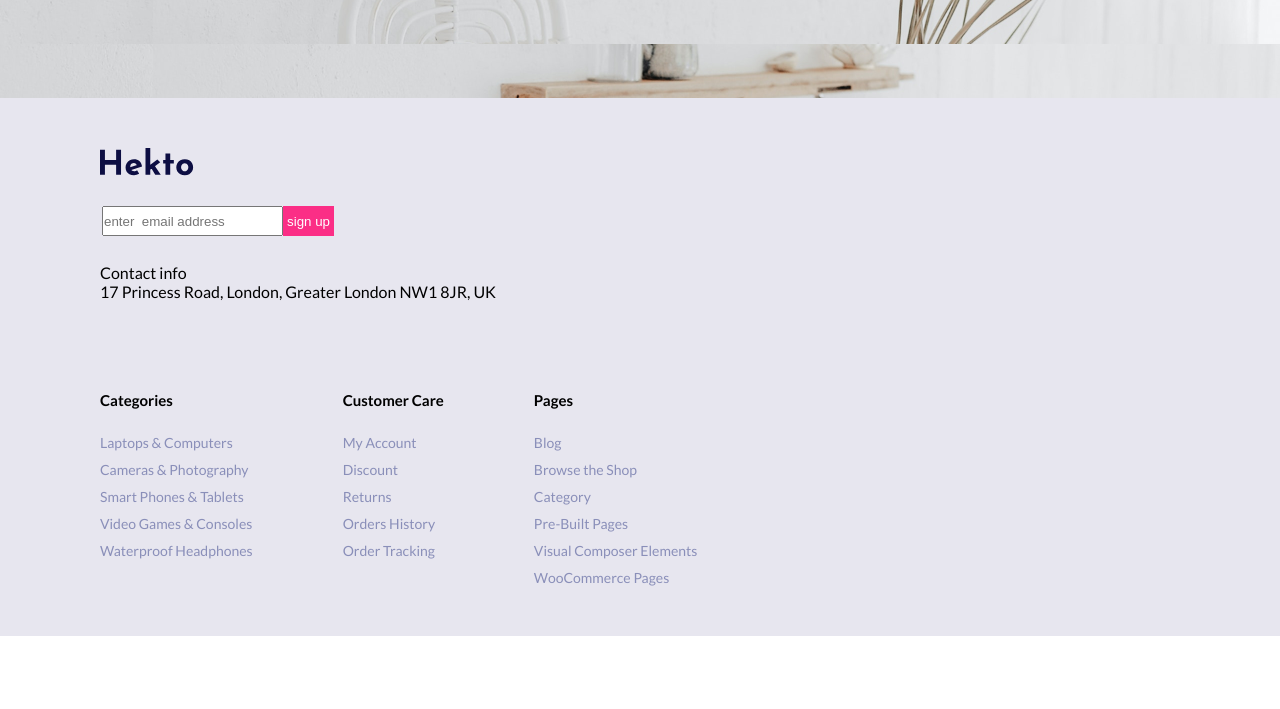
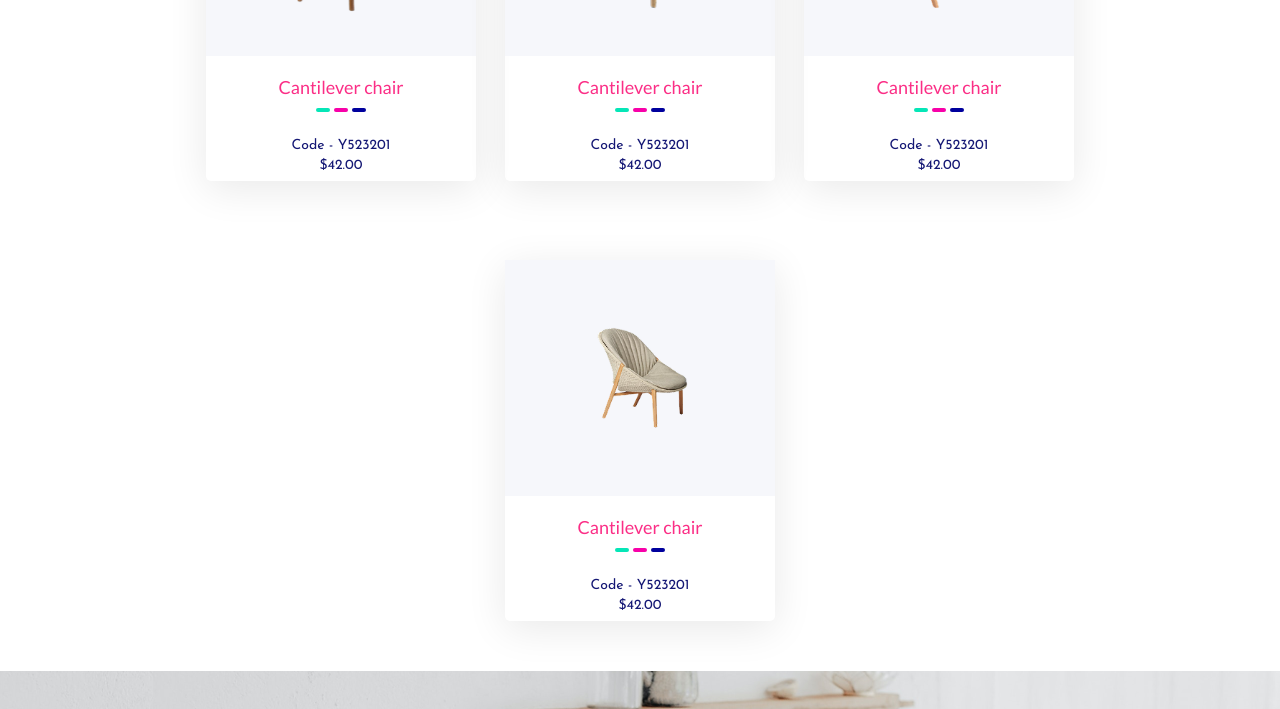
Before and after one commit to SafaaAbdAlhaleem/hekto, a plain HTML site: page index.html in a window 1280 px wide. Shown: the part 732-1441 px from the top of the page. Before the commit the page ends 1368 px from the top, so only its background shows below. Drawn offline with Linux system fonts and the light colour scheme.

Commit message:
add Featured Products section

```diff
--- a/assets/css/main.css
+++ b/assets/css/main.css
@@ -204,6 +204,7 @@ h3{
         gap: 30px;
     }
 }
+    /* hero section */
 
 .hero{
 background-image: url('./../image/bg.png');
@@ -241,3 +242,97 @@ margin-top: 20px;
 
 
 }
+    /* feature product section */
+
+
+.featured_products{
+
+display: flex;
+align-items: center;
+justify-content: center;
+text-align: center;
+    flex-wrap: wrap;
+gap:29px;
+
+}
+.product_image{
+background-color:#F6F7FB;
+width: 270px;
+    height: 236px;
+    display: flex;
+    justify-content: center;
+    align-items: center;
+
+}
+.product_image img{
+    width: 175px;
+    height: 175px;
+    object-fit: contain;
+    padding:10px;
+}
+.product{
+height: 361px;
+width: calc((100%-116)/4);
+display: flex;
+flex-direction: column;
+align-items: center;
+gap:20px;
+box-shadow: 0px 8px 40px rgb(0, 0, 0,0.09);
+border-radius: 5px;
+margin-bottom: 50px;
+
+}
+
+
+.product_info{
+
+display: flex;
+align-items: center;
+justify-content: center;
+text-align: center;
+flex-direction: column;
+line-height: 20px;
+
+}
+ h2{
+    color: #1A0B5B;
+font-family:'Josefin Sans' ;
+text-align: center;
+margin-top: 40px;
+margin-bottom: 20px;
+
+}
+.featured_products h3{
+    color: #FB2E86;
+    font-weight: 400;
+    font-family: "Lato", sans-serif;
+    font-size: 18px;
+}
+span{
+font-size: 14px;
+font-family:'Josefin Sans' ;
+color: #151875;
+
+
+}
+
+
+
+    .product_colors button{
+        border:0;
+        outline:0;
+        width: 14px;
+        height: 4px;
+        border-radius: 10px;
+    }
+#color_one {
+    background-color: #05E6B7;
+}
+
+#color_two {
+    background-color: #F701A8;
+}
+
+#color_three {
+    background-color: #00009D;
+}
--- a/index.html
+++ b/index.html
@@ -80,6 +80,89 @@ Lorem ipsum dolor sit amet, consectetur adipiscing elit. Phasellus auctor, erat
 
      </p>
 </div>
+<div class="container">
+  <h2>Featured Products</h2>
+
+<div class="featured_products">
+
+<div class="product">
+
+<div class="product_image">
+<img src="assets/image/ch1.png" ></img>
+</div>
+<div class="product_details">
+<h3>Cantilever chair</h3>
+<div class="product_colors">
+<button id="color_one"></button>
+<button id="color_two"></button>
+<button id="color_three"></button>
+
+</div>
+</div>
+<div class="product_info">
+  <span>Code - Y523201</span>
+    <span>$42.00</span>
+</div>
+</div>
+<div class="product">
+
+<div class="product_image">
+<img src="assets/image/ch2.png" ></img>
+</div>
+<div class="product_details">
+<h3>Cantilever chair</h3>
+<div class="product_colors">
+<button id="color_one"></button>
+<button id="color_two"></button>
+<button id="color_three"></button>
+
+</div>
+</div>
+<div class="product_info">
+  <span>Code - Y523201</span>
+    <span>$42.00</span>
+</div>
+</div>
+<div class="product">
+
+<div class="product_image">
+<img src="assets/image/ch3.png" ></img>
+</div>
+<div class="product_details">
+<h3>Cantilever chair</h3>
+<div class="product_colors">
+<button id="color_one"></button>
+<button id="color_two"></button>
+<button id="color_three"></button>
+
+</div>
+</div>
+<div class="product_info">
+  <span>Code - Y523201</span>
+    <span>$42.00</span>
+</div>
+</div>
+
+<div class="product">
+
+<div class="product_image">
+<img src="assets/image/ch4.png" ></img>
+</div>
+<div class="product_details">
+<h3>Cantilever chair</h3>
+<div class="product_colors">
+<button id="color_one"></button>
+<button id="color_two"></button>
+<button id="color_three"></button>
+</div>
+</div>
+<div class="product_info">
+  <span>Code - Y523201</span>
+    <span>$42.00</span>
+</div>
+</div>
+</div>
+</div>
 <div class="hero">
   <div class="hero_content">
   <h2>Get Leatest Update By Subscribe</h2>
```
Also changed, not shown: assets/image/ch1.png (added), assets/image/ch2.png (added), assets/image/ch3.png (added), assets/image/ch4.png (added).
